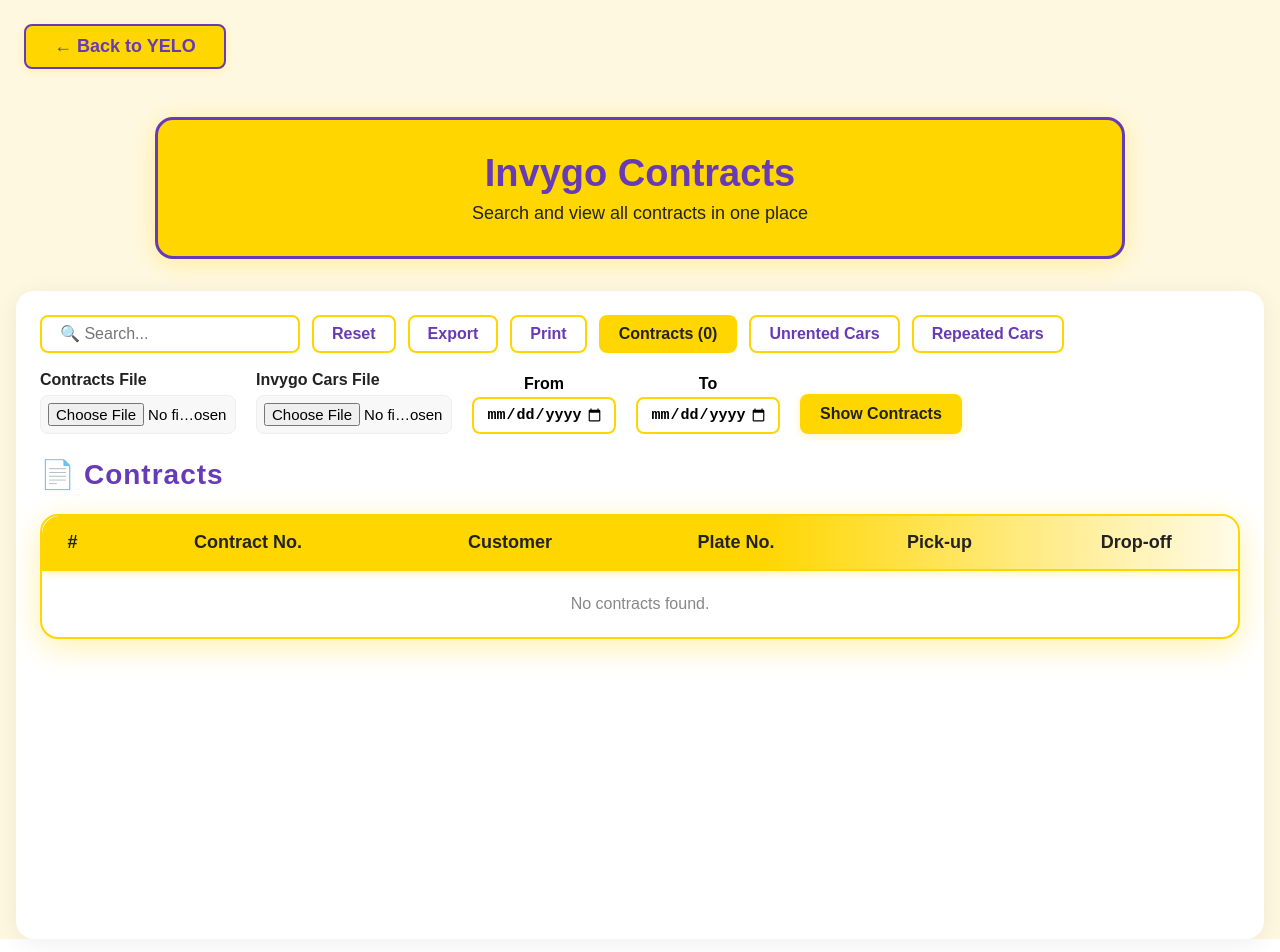
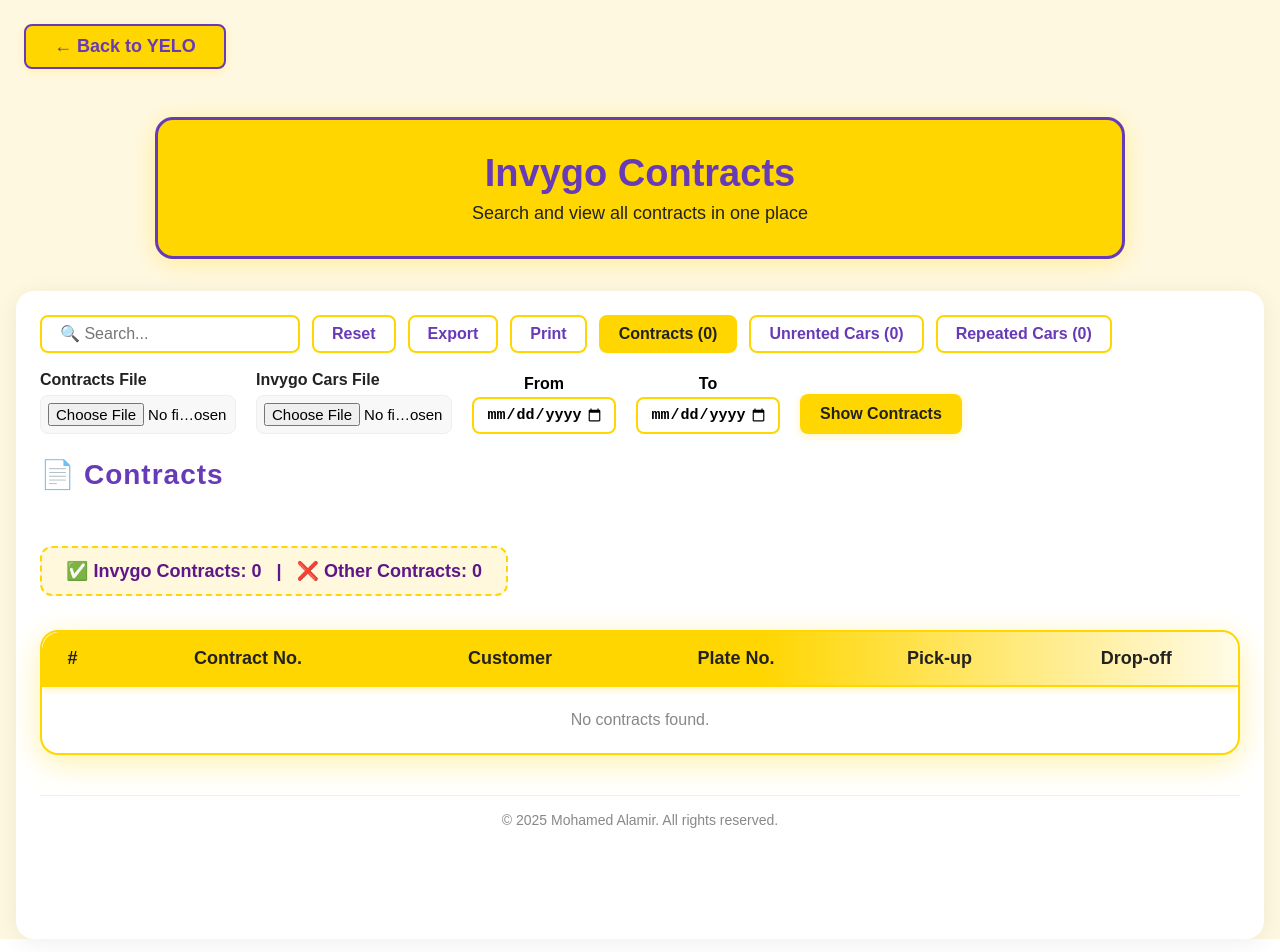
Before and after one commit to moalamir52/Contract_Matcher, a React (Create React App) app: page / in a window 1280 px wide. Shown: the top 952 px of the page. Built offline with nearby package versions, Linux system fonts and the light colour scheme.

Commit message:
Add working files and code

```diff
--- a/src/App.tsx
+++ b/src/App.tsx
@@ -40,6 +40,7 @@
   const [unrentedPlates, setUnrentedPlates] = useState<string[]>([]);
   const [repeatedContracts, setRepeatedContracts] = useState<any[]>([]);
   const modalRef = useRef(null);
+  const [invygoSummary, setInvygoSummary] = useState({ invygoCount: 0, nonInvygoCount: 0 });
 
   useEffect(() => {
     const handleClickOutside = (e: any) => {
@@ -80,39 +81,73 @@
       const jsonData = XLSX.utils.sheet_to_json(sheet).filter((row: any) =>
         Object.values(row).some(v => v !== null && v !== '')
       );
-      const plates = jsonData.map((row: any) => (row['Plate'] || '').toString().replace(/\s/g, '').trim());
+      const plates = jsonData.map((row: any) =>
+  (row['Plate'] || '').toString().replace(/\s/g, '').trim().toUpperCase()
+);
 setInvygoPlates(plates);
+
     };
     reader.readAsArrayBuffer(file);
   };
 
   const filterContracts = () => {
   if (!startDate || !endDate) return;
+
   const start = new Date(startDate);
+  start.setHours(0, 0, 0, 0);
   const end = new Date(endDate);
+  const today = new Date();
 
   const result = contracts.filter((c: any) => {
     const pickup = parseExcelDate(c['Pick-up Date']);
     const dropoff = parseExcelDate(c['Drop-off Date']);
-      const plate = (c['Plate No.'] || c['Plate'] || '').toString().replace(/\s/g, '').trim();
-      return pickup && dropoff && pickup <= end && dropoff >= start && invygoPlates.includes(plate);
+    const status = (c['Status'] || '').toString().toLowerCase().trim();
+    const isOpen = status === 'open';
+
+    // لو العقد مفتوح، نعتبره ساري حتى اليوم الحالي
+    const effectiveDropoff = isOpen ? today : dropoff;
+
+    const plate = (c['Plate No.'] || c['Plate'] || '').toString().replace(/\s/g, '').trim().toUpperCase();
+    const isInvygo = invygoPlates.includes(plate);
+    c.invygoListed = isInvygo;
+
+    return (
+      pickup &&
+      effectiveDropoff &&
+      pickup <= end &&
+      effectiveDropoff >= start
+    );
   });
 
-    const rentedPlates = new Set(result.map((c: any) => (c['Plate No.'] || c['Plate'] || '').toString().replace(/\s/g, '').trim()));
+  // ✅ احصائيات Invygo وغير Invygo
+  const invygoCount = result.filter(c => c.invygoListed).length;
+  const nonInvygoCount = result.length - invygoCount;
+  setInvygoSummary({ invygoCount, nonInvygoCount });
+
+  // ✅ السيارات المؤجرة
+  const rentedPlates = new Set(result.map((c: any) =>
+    (c['Plate No.'] || c['Plate'] || '').toString().replace(/\s/g, '').trim().toUpperCase()
+  ));
+
+  // ✅ السيارات غير المؤجرة
   const notRented = invygoPlates.filter(plate => !rentedPlates.has(plate));
 
+  // ✅ التكرارات
   const grouped: Record<string, any[]> = {};
   result.forEach((c: any) => {
-      const plate = c['Plate No.'] || c['Plate'] || 'Unknown';
+    const plate = (c['Plate No.'] || c['Plate'] || 'Unknown').toString().trim().toUpperCase();
     if (!grouped[plate]) grouped[plate] = [];
     grouped[plate].push(c);
   });
+
   const repeated = Object.entries(grouped).filter(([_, arr]) => arr.length > 1);
+
   setRepeatedContracts(repeated);
-
   setFiltered(result);
   setUnrentedPlates(notRented);
 };
+
+
 
 const searched = filtered.filter((c: any) => {
   return (
@@ -127,11 +162,15 @@
 });
 
 const contractsToShow = searched;
-  const unrentedToShow = unrentedPlates.filter(plate =>
+
+const unrentedToShow = unrentedPlates.filter((plate: string) =>
   plate.toLowerCase().includes(search.toLowerCase())
 );
-  const repeatedToShow = repeatedContracts
-    .filter(([plate]) => plate.toLowerCase().includes(search.toLowerCase()));
+
+const repeatedToShow = repeatedContracts.filter(([plate]: [string]) =>
+  plate.toLowerCase().includes(search.toLowerCase())
+);
+
 
   // جدول العقود
   const ContractsTable = (
@@ -148,6 +187,20 @@
       }}>
         <span role="img" aria-label="doc">📄</span> Contracts
       </h2>
+      <div style={{
+  margin: "32px 0 16px",
+  padding: "12px 24px",
+  background: "#fff8dc",
+  border: "2px dashed #FFD600",
+  borderRadius: 12,
+  fontWeight: "bold",
+  fontSize: 18,
+  color: "#5d1789",
+  display: "inline-block"
+}}>
+  ✅ Invygo Contracts: {invygoSummary.invygoCount} &nbsp; | &nbsp;
+  ❌ Other Contracts: {invygoSummary.nonInvygoCount}
+</div>
       <div style={{
         background: "#fff",
         borderRadius: 18,
@@ -184,10 +237,13 @@
             {contractsToShow.length > 0 ? (
               contractsToShow.map((c: any, index) => (
                 <tr key={index} style={{
-                  background: index % 2 === 0 ? "#FFFDE7" : "#fff",
+  background: c.invygoListed
+    ? (index % 2 === 0 ? "#FFFDE7" : "#fff")  // ضمن اللوحات المعتمدة
+    : "#FBE9E7", // لون مميز للسيارات خارج القائمة
   transition: "background 0.2s",
   borderBottom: "1px solid #f3e6b3"
 }}>
+
                   <td style={{ padding: "12px 8px", textAlign: "center", color: "#888", fontWeight: "bold" }}>{index + 1}</td>
                   <td style={{
                     padding: "12px 8px",
@@ -280,7 +336,9 @@
                   borderBottom: "1px solid #f3e6b3"
                 }}>
                   <td style={{ padding: "12px 8px", textAlign: "center", color: "#888", fontWeight: "bold" }}>{idx + 1}</td>
-                  <td style={{ padding: "12px 8px", fontWeight: "bold", color: "#1976d2", textAlign: "center" }}>{plate}</td>
+<td style={{ padding: "12px 8px", fontWeight: "bold", color: "#1976d2", textAlign: "center" }}>
+  {plate.replace(/^([a-zA-Z]+)(\d+)$/, '$1 $2')}
+</td>
                 </tr>
               ))
             ) : (
@@ -544,7 +602,7 @@
               fontSize: 16,
               padding: "8px 18px",
               cursor: "pointer"
-            }}>Unrented Cars</button>
+            }}>Unrented Cars ({unrentedPlates.length})</button>
           <button
             onClick={() => setView('repeated')}
             style={{
@@ -556,7 +614,7 @@
               fontSize: 16,
               padding: "8px 18px",
               cursor: "pointer"
-            }}>Repeated Cars</button>
+            }}>Repeated Cars ({repeatedContracts.length})</button>
         </div>
         <div style={{ display: "flex", gap: 20, alignItems: "flex-end", marginBottom: 22, flexWrap: "wrap" }}>
           <div style={{ display: "flex", flexDirection: "column" }}>
@@ -736,6 +794,16 @@
             </div>
           </div>
         )}
+<div style={{
+  textAlign: "center",
+  marginTop: 40,
+  padding: 16,
+  fontSize: 14,
+  color: "#888",
+  borderTop: "1px solid #eee"
+}}>
+  © {new Date().getFullYear()} Mohamed Alamir. All rights reserved.
+</div>
 
       </div>
     </div>
```
Also changed, not shown: 1 other file (tests, documents, lock files or other folders). Lines whose indentation alone changed are shown as unchanged.
